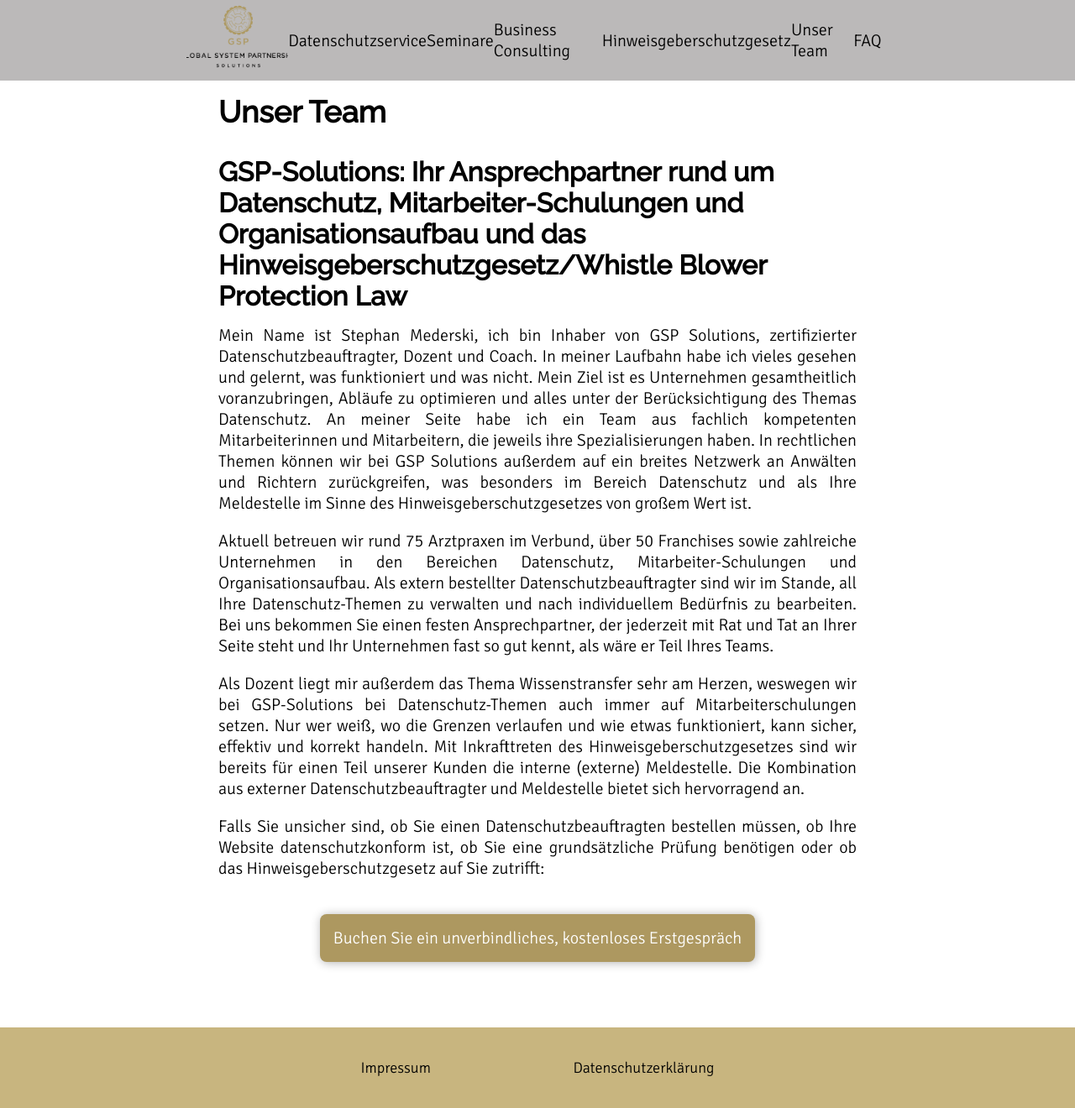
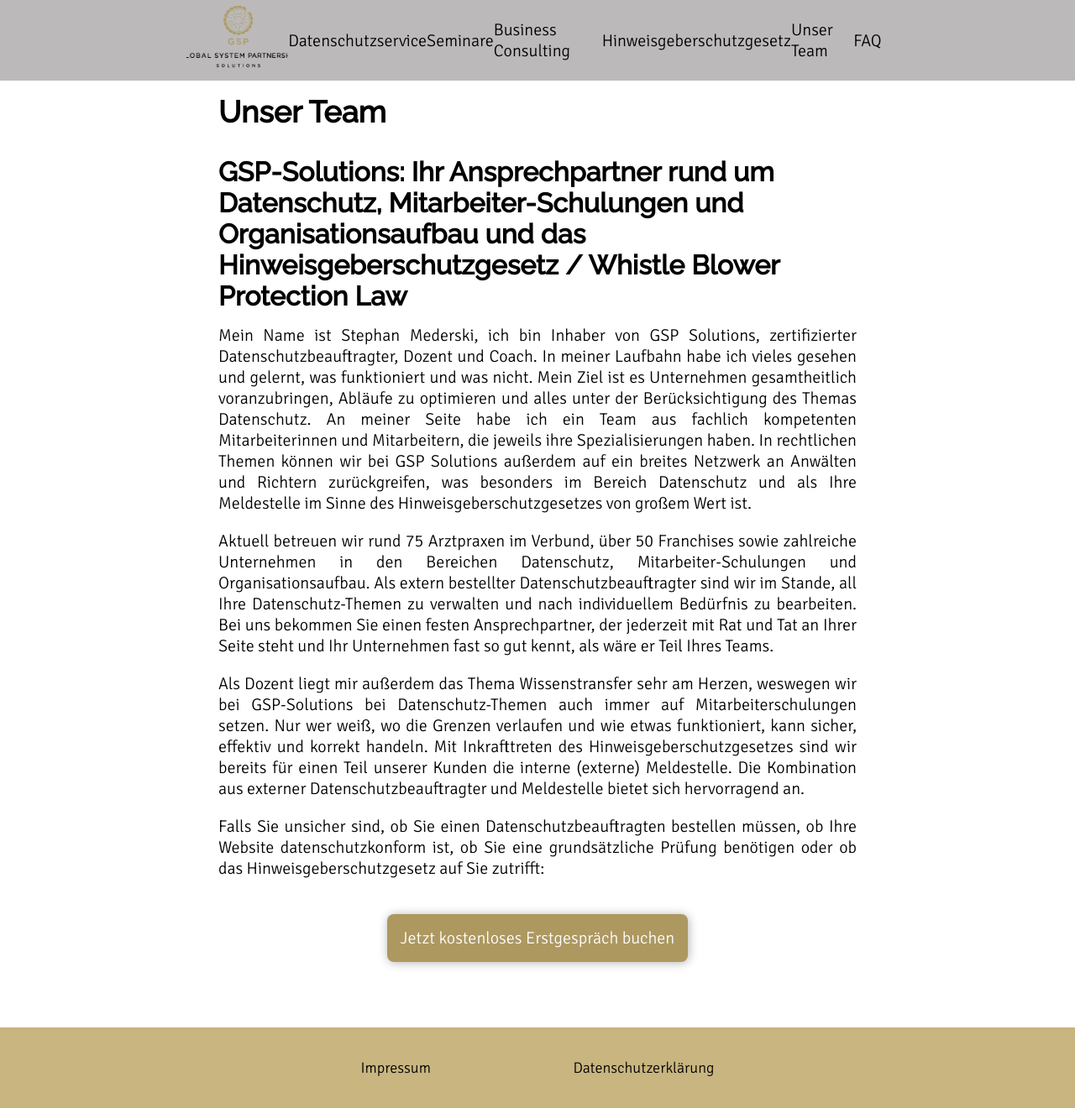
Before and after one commit to DonEscobar551/next_gsp-solutions, a Next.js app: page /unser-team in a window 1280 px wide. Shown: the whole page at 84% size. Built offline with nearby package versions, Linux system fonts and the light colour scheme.

Commit message:
fix menu

```diff
--- a/src/app/globals.css
+++ b/src/app/globals.css
@@ -44,6 +44,8 @@
     font-size: 32px;
     padding-top: 24px;
     padding-bottom: 8px;
+    /*text-overflow: ellipsis;*/
+    word-break: break-word;
 }
 
 .text--headline-main-accent {
--- a/src/app/hinweisgeberschutzgesetz/page.tsx
+++ b/src/app/hinweisgeberschutzgesetz/page.tsx
@@ -29,6 +29,6 @@
             Auch hier möchten wir mit Klarheit überzeugen und beraten Sie gerne über die Möglichkeiten für Ihren Betrieb
             bezüglich der optimalen Umsetzung.
         </Textblock>
-        <MailToButton label={'Buchen Sie ein kostenloses Erstgespräch'}></MailToButton>
+        <MailToButton label={'Jetzt kostenloses Erstgespräch buchen'}></MailToButton>
     </>
 }
--- a/src/app/unser-team/page.tsx
+++ b/src/app/unser-team/page.tsx
@@ -9,7 +9,7 @@
         </h1>
         <h2 className={'text--headline-main'}>
             GSP-Solutions: Ihr Ansprechpartner rund um Datenschutz, Mitarbeiter-Schulungen und Organisationsaufbau und
-            das Hinweisgeberschutzgesetz/Whistle Blower Protection Law
+            das Hinweisgeberschutzgesetz / Whistle Blower Protection Law
         </h2>
         <Textblock>
             Mein Name ist Stephan Mederski, ich bin Inhaber von GSP Solutions, zertifizierter Datenschutzbeauftragter,
@@ -42,7 +42,7 @@
             datenschutzkonform ist, ob Sie eine grundsätzliche Prüfung benötigen oder ob das Hinweisgeberschutzgesetz
             auf Sie zutrifft:
         </Textblock>
-        <MailToButton label={'Buchen Sie ein unverbindliches, kostenloses Erstgespräch'}></MailToButton>
+        <MailToButton label={'Jetzt kostenloses Erstgespräch buchen'}></MailToButton>
 
 
         {/*    <h2 className={'text--headline-main'}></h2>*/}
--- a/src/components/Navigation/Navigation.tsx
+++ b/src/components/Navigation/Navigation.tsx
@@ -18,7 +18,8 @@
                 <Link href={'/datenschutz'} className={styles.navigation_item}>Datenschutzservice</Link>
                 <Link href={'/seminare'} className={styles.navigation_item}>Seminare</Link>
                 <Link href={'/consulting'} className={styles.navigation_item}>Business Consulting</Link>
-                <Link href={'/hinweisgeberschutzgesetz'} className={styles.navigation_item}>Hinweisgeberschutzgesetz</Link>
+                <Link href={'/hinweisgeberschutzgesetz'}
+                      className={styles.navigation_item}>Hinweisgeberschutzgesetz</Link>
                 <Link href={'/unser-team'} className={styles.navigation_item}>Unser Team</Link>
                 <Link href={'/faq'} className={styles.navigation_item}>FAQ</Link>
             </div>
@@ -31,14 +32,15 @@
                 <dialog
                     open={menuOpen}
                 >
-                    <div className={styles.navigation_mobile_list}>
-                        <div className={styles.burger_menu} onClick={closeMenu}>
+                    <div className={styles.navigation_mobile_list} onClick={closeMenu}>
+                        <div className={styles.burger_menu}>
                             <FaTimes size={30} style={{color: '#ffffff'}}/>
                         </div>
                         <Link href={'/datenschutz'} className={styles.navigation_item}>Datenschutzservice</Link>
                         <Link href={'/seminare'} className={styles.navigation_item}>Seminare</Link>
                         <Link href={'/consulting'} className={styles.navigation_item}>Business Consulting</Link>
-                        <Link href={'/hinweisgeberschutzgesetz'} className={styles.navigation_item}>Hinweisgeberschutzgesetz</Link>
+                        <Link href={'/hinweisgeberschutzgesetz'}
+                              className={styles.navigation_item}>Hinweisgeberschutzgesetz</Link>
                         <Link href={'/unser-team'} className={styles.navigation_item}>Unser Team</Link>
                         <Link href={'/faq'} className={styles.navigation_item}>FAQ</Link>
                     </div>
--- a/src/components/NiceButton/NiceButton.module.css
+++ b/src/components/NiceButton/NiceButton.module.css
@@ -16,6 +16,8 @@
     color: var(--white);
 
     transition: background-color .3s, color .3s;
+
+    text-align: unset;
 }
 
 .niceButton:hover, .niceButton:focus {
```
